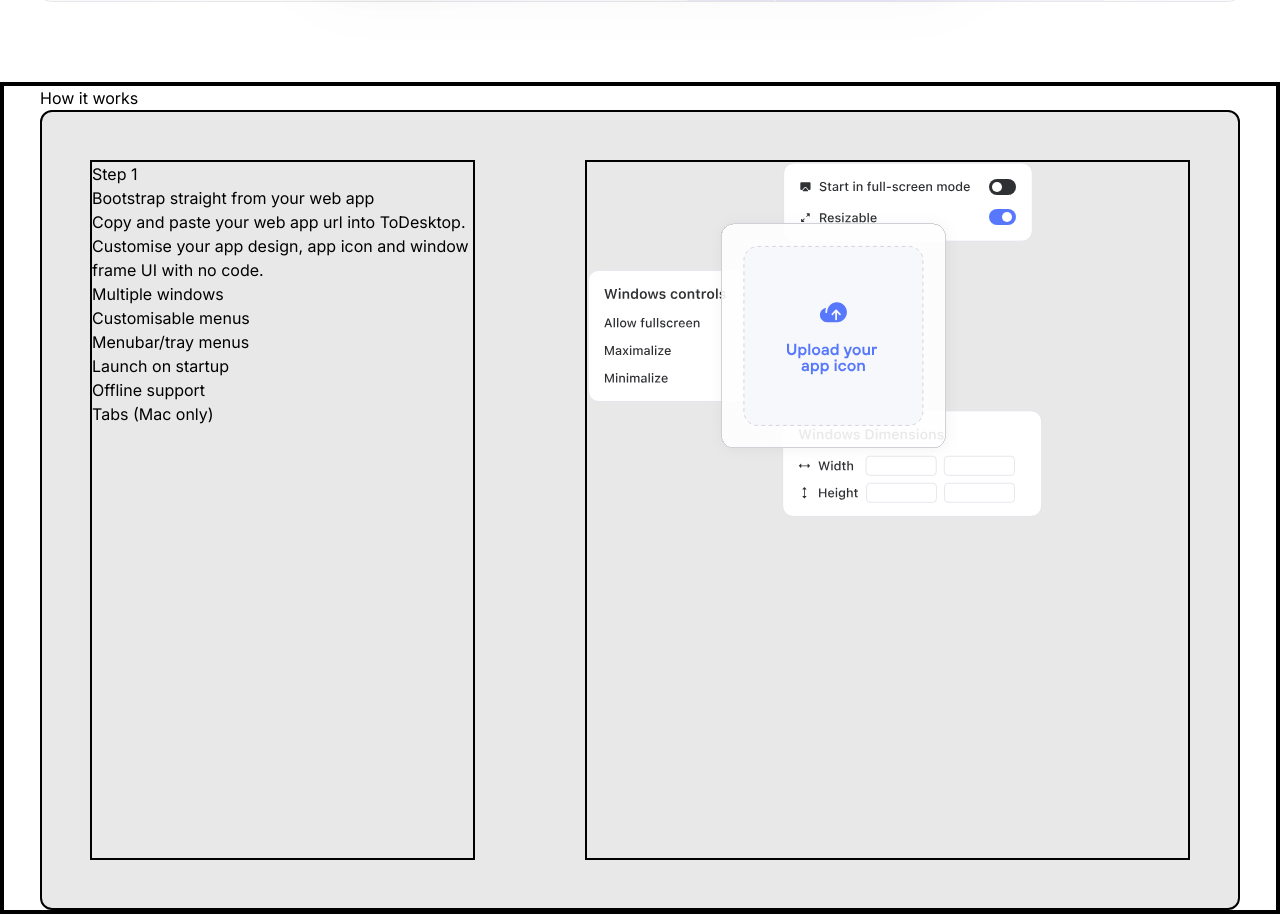
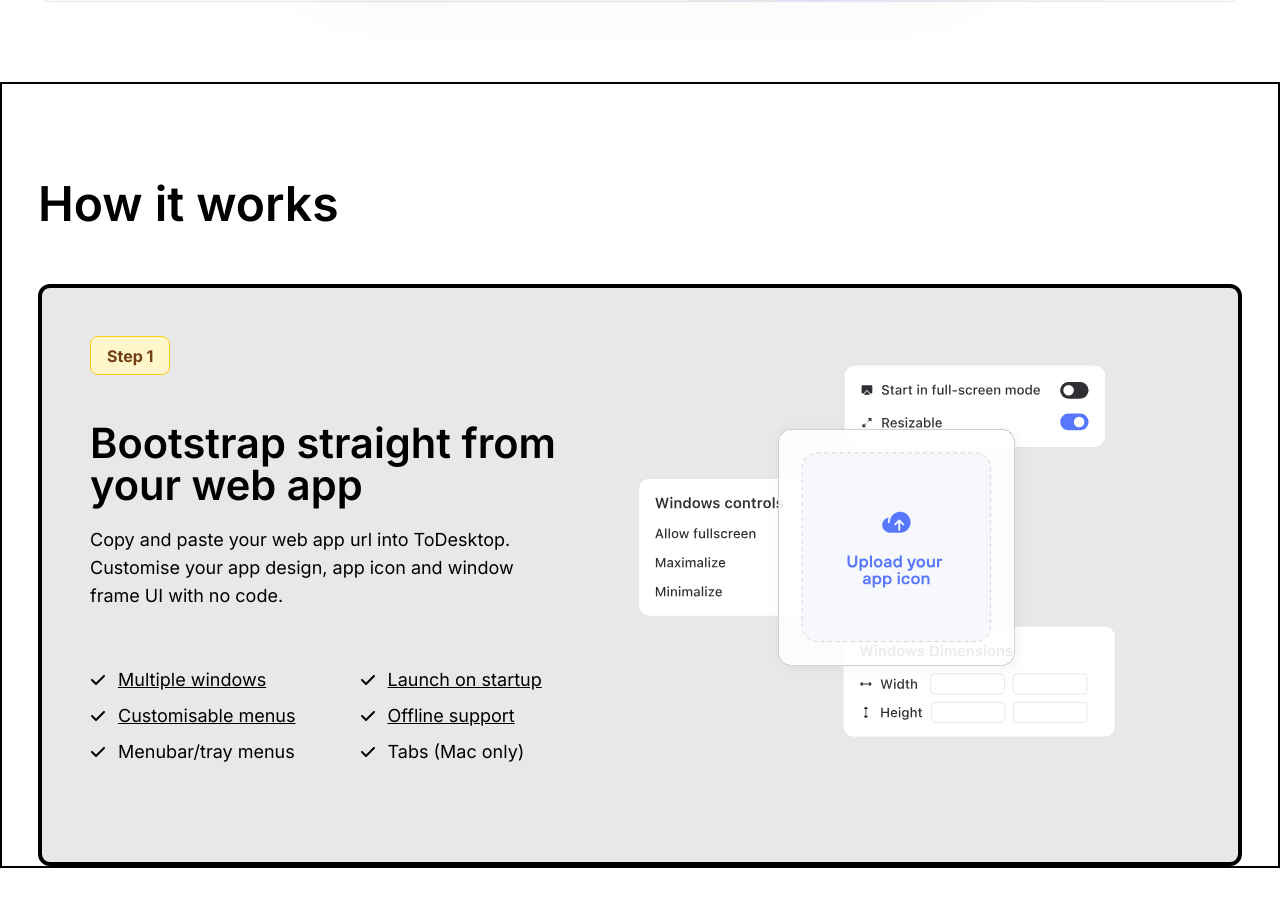
Before and after one commit to Mohammad-Haris-55524/Learning-Tailwind-css, a React (Vite) app in the folder vite-project/: page / in a window 1280 px wide. Shown: the part 2043-2957 px from the top of the page. After the commit the page ends 2911 px from the top, so only its background shows below. Built offline with nearby package versions, Linux system fonts and the light colour scheme.

Commit message:
Another page added

```diff
--- a/vite-project/src/components/HowItWorks.jsx
+++ b/vite-project/src/components/HowItWorks.jsx
@@ -1,28 +1,38 @@
 import React from "react";
-import image1 from '../assets/HowItWorks01.svg'
+import image1 from "../assets/HowItWorks01.svg";
+import { FaCheck } from "react-icons/fa6"
 function HowItWorks() {
   return (
-    <section className="border-4 px-6  sm:px-9 ">
-    <h1>How it works</h1>
-      <div className="flex justify-between p-12  bg-gray rounded-xl border-2 max-w-full h-screen ">
-        <div className="w-[35%] border-2">
-          <button>Step 1</button>
-          <h1>Bootstrap straight from your web app</h1>
-          <p>
+    <section className="border-2 px-6 sm:px-9 ">
+      <h1 className="text-5xl font-semibold mt-24 mb-14">How it works</h1>
+
+      <div className="lg:flex justify-between items-center p-12 pb-24 bg-gray rounded-xl max-w-full border-4">
+
+        <div className="w-full lg:w-6/12 xl:w-[52%]  ">
+          <button className=" rounded-lg px-4 py-[0.4rem] text-[#713f12] font-bold  bg-[#fff6cc] border border-yellow text">Step 1</button>
+          <h1 className="text-[2.6rem] leading-none font-semibold pt-12 pb-5">Bootstrap straight from your web app</h1>
+          <p className="text-lg ">
             Copy and paste your web app url into ToDesktop. Customise your app
             design, app icon and window frame UI with no code.
           </p>
-          <ul>
-            <li>Multiple windows</li>
-            <li>Customisable menus</li>
-            <li>Menubar/tray menus</li>
-            <li>Launch on startup</li>
-            <li>Offline support</li>
-            <li>Tabs (Mac only)</li>
-          </ul>
+
+          <div className="pt-14 flex gap-16">
+            <ul className="flex flex-col gap-2">
+              <li className="flex items-center gap-3 text-lg underline "><span className="text-base"><FaCheck /></span> Multiple windows</li>
+              <li className="flex items-center gap-3 text-lg underline"> <span className="text-base"><FaCheck /></span>Customisable menus</li>
+              <li className="flex items-center gap-3 text-lg"> <span className="text-base"><FaCheck /></span>Menubar/tray menus</li>
+            </ul>
+
+            <ul className="flex flex-col gap-2">
+              <li className="flex items-center gap-3 text-lg underline">  <span className="text-base"><FaCheck /></span> Launch on startup</li>
+              <li className="flex items-center gap-3 text-lg underline"> <span className="text-base"><FaCheck /></span> Offline support</li>
+              <li className="flex items-center gap-3 text-lg"> <span className="text-base"><FaCheck /></span> Tabs (Mac only)</li>
+            </ul>
+          </div>
         </div>
-        <div className="w-[55%] border-2">
-            <img src={image1} alt="" />
+
+        <div className="lg:w-6/12 xl:w-[57%] flex-grow flex-shrink-0 justify-items-center ">
+          <img className="w-8/12 lg:w-[35rem] xl:w-[30rem] "src={image1} alt="" />
         </div>
       </div>
     </section>
```
Also changed, not shown: vite-project/src/components/AnotherSlider.jsx (+45 -0 lines).
